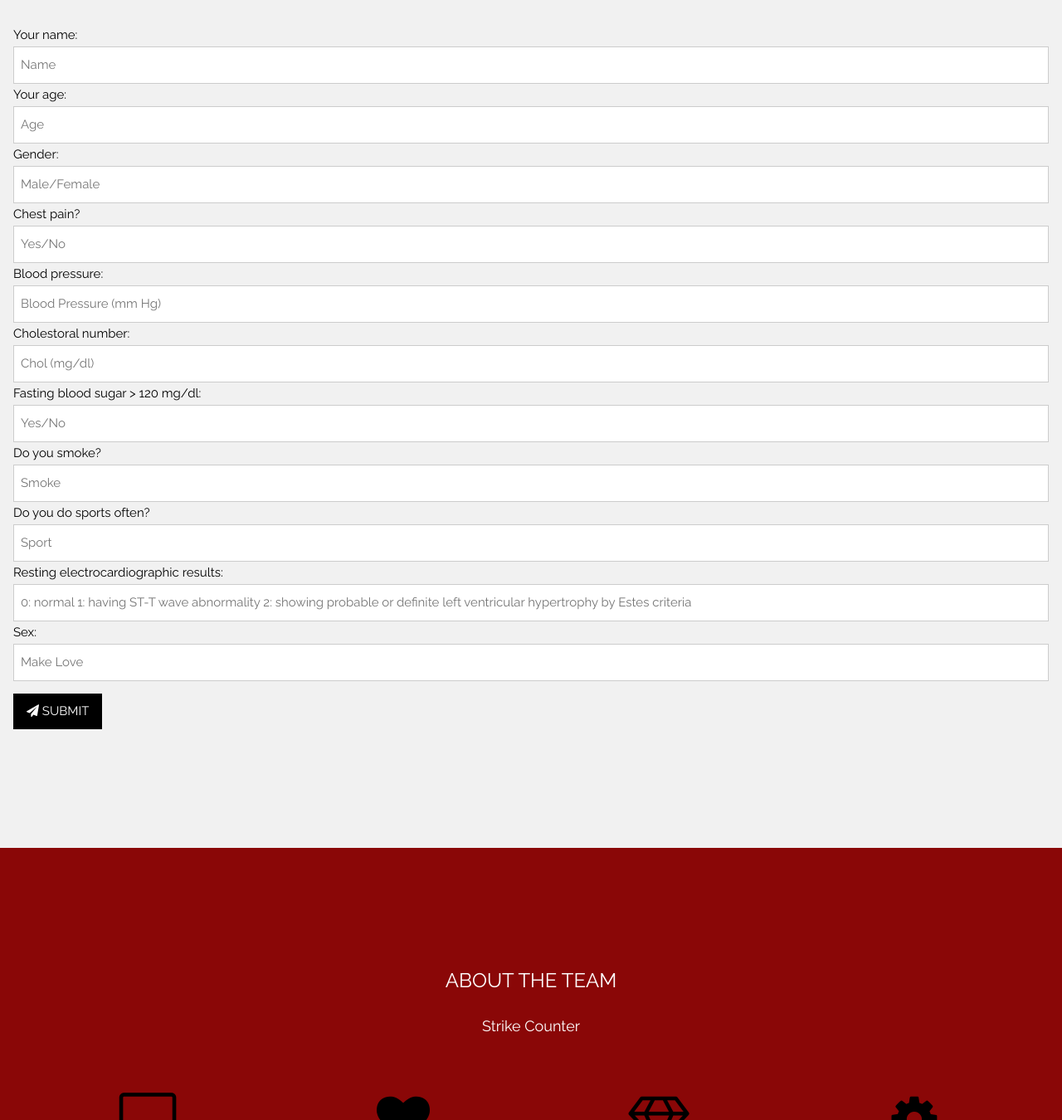
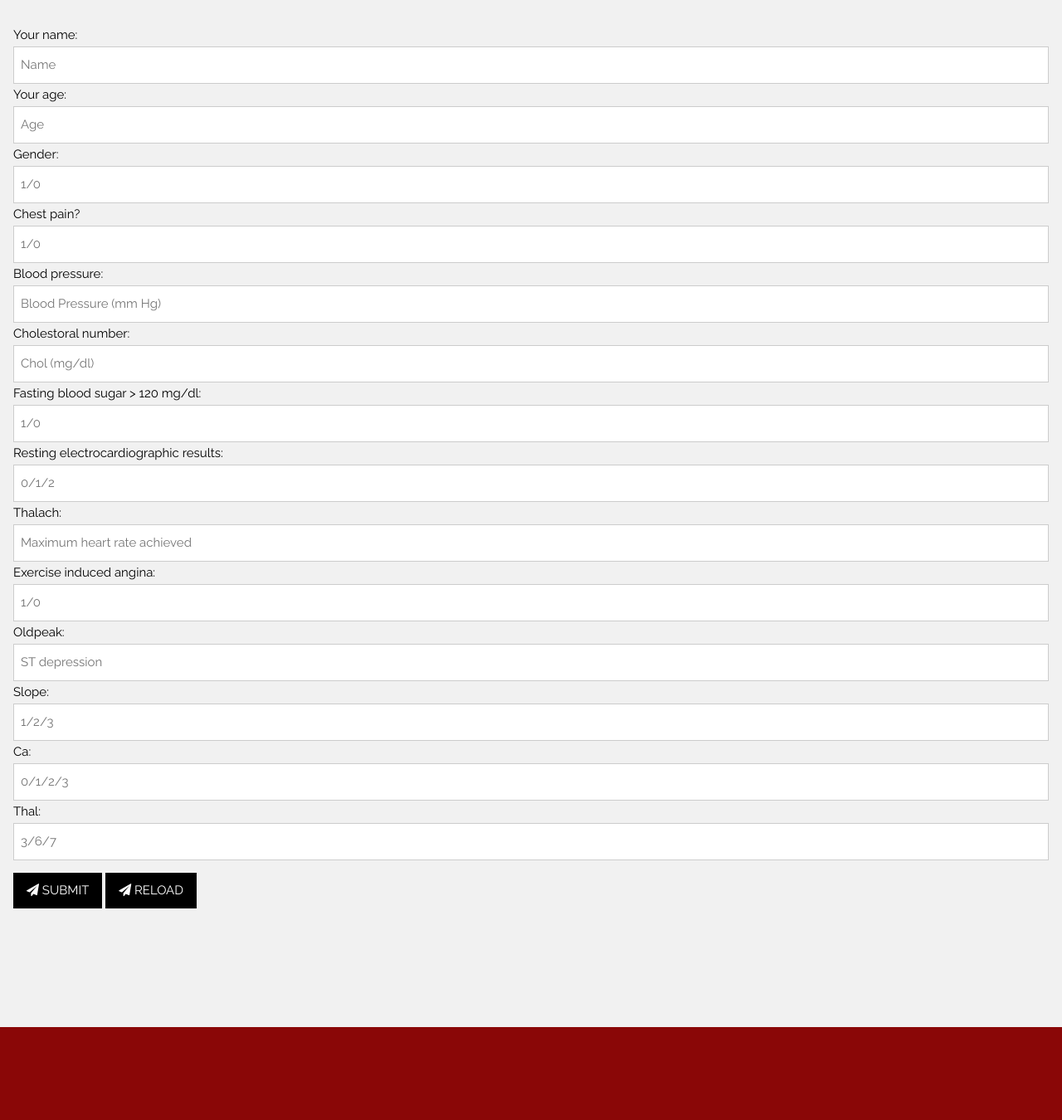
Before and after one commit to ededrap/AI_HDD, a Django app: page / in a window 1280 px wide. Shown: the part 1078-2428 px from the top of the page at 83% size. Run offline with Django 3.2, Linux system fonts and the light colour scheme; some libraries are stand-ins or nearby versions.

Commit message:
finishing

```diff
--- a/webstuff/forms.py
+++ b/webstuff/forms.py
@@ -11,10 +11,10 @@ class HeartForm(forms.Form):
     attrs.update({'placeholder' : 'Age'})
     age = forms.CharField(label='Your age', widget=forms.TextInput(attrs=attrs))
 
-    attrs.update({'placeholder' : 'Male/Female'})
-    sex = forms.CharField(label = 'Gender' , widget=forms.TextInput(attrs=attrs))
+    attrs.update({'placeholder' : '1/0'})
+    gender = forms.CharField(label = 'Gender' , widget=forms.TextInput(attrs=attrs))
 
-    attrs.update({'placeholder' : 'Yes/No'})
+    attrs.update({'placeholder' : '1/0'})
     chestpain = forms.CharField(label = 'Chest pain?' , widget=forms.TextInput(attrs=attrs))
 
     attrs.update({'placeholder' : 'Blood Pressure (mm Hg)'})
@@ -23,26 +23,37 @@ class HeartForm(forms.Form):
     attrs.update({'placeholder' : 'Chol (mg/dl)'})
     chol = forms.CharField(label = 'Cholestoral number' , widget=forms.TextInput(attrs=attrs))
 
-    attrs.update({'placeholder' : 'Yes/No'})
+    attrs.update({'placeholder' : '1/0'})
     fbs = forms.CharField(label = 'Fasting blood sugar > 120 mg/dl' , widget=forms.TextInput(attrs=attrs))
 
-    attrs.update({'placeholder' : 'Smoke'})
-    attribute4 = forms.CharField(label='Do you smoke?', widget=forms.TextInput(attrs=attrs))
+    attrs.update({'placeholder' : '0/1/2'})
+    restecg = forms.CharField(label = 'Resting electrocardiographic results' , widget=forms.TextInput(attrs=attrs))
 
-    attrs.update({'placeholder' : 'Sport'})
-    attribute5 = forms.CharField(label='Do you do sports often?', widget=forms.TextInput(attrs=attrs))
+    attrs.update({'placeholder' : 'Maximum heart rate achieved'})
+    thalach = forms.CharField(label = 'Thalach' , widget=forms.TextInput(attrs=attrs))
+
+    attrs.update({'placeholder' : '1/0'})
+    exang = forms.CharField(label = 'Exercise induced angina' , widget=forms.TextInput(attrs=attrs))
+
+    attrs.update({'placeholder' : 'ST depression'})
+    oldpeak = forms.CharField(label = 'Oldpeak' , widget=forms.TextInput(attrs=attrs))
+
+    attrs.update({'placeholder' : '1/2/3'})
+    slope = forms.CharField(label = 'Slope' , widget=forms.TextInput(attrs=attrs))
+
+    attrs.update({'placeholder' : '0/1/2/3'})
+    ca = forms.CharField(label='Ca', widget=forms.TextInput(attrs=attrs))
+
+    attrs.update({'placeholder' : '3/6/7'})
+    thal = forms.CharField(label='Thal', widget=forms.TextInput(attrs=attrs))
 
 
 
 
-    attrs.update({'placeholder' : '0: normal 1: having ST-T wave abnormality 2: showing probable or definite left ventricular hypertrophy by Estes criteria'})
-    restecg = forms.CharField(label = 'Resting electrocardiographic results' , widget=forms.TextInput(attrs=attrs))
-    attrs.update({'placeholder' : 'Make Love'})
-    attribute6 = forms.CharField(label = 'Sex' , widget=forms.TextInput(attrs=attrs))
-    attrs.update({'placeholder' : 'Make Love'})
-    attribute6 = forms.CharField(label = 'Sex' , widget=forms.TextInput(attrs=attrs))
-    attrs.update({'placeholder' : 'Make Love'})
-    attribute6 = forms.CharField(label = 'Sex' , widget=forms.TextInput(attrs=attrs))
-    attrs.update({'placeholder' : 'Make Love'})
-    attribute6 = forms.CharField(label = 'Sex' , widget=forms.TextInput(attrs=attrs))
+
+
+
+
+
+
     # attribute6 = forms.ChoiceField(label = 'Sex', choices=("Male", "Female"), widget=forms.SelectMultiple(attrs=attrs))
--- a/webstuff/hdd-ml-formula.py
+++ b/webstuff/hddmlformula.py
@@ -1,15 +1,22 @@
 from pandas import DataFrame
 from webstuff.preprocessor import preprocessor
+import os.path
+
+
+
 
 import csv
 import numpy as np
 
+BASE = os.path.dirname(os.path.abspath(__file__))
 column_headers = ['age', 'sex', 'cp', 'trestbps', 'chol', 'fbs', 'restecg', 'thalach',
                   'exang', 'oldpeak', 'slope', 'ca', 'thal', 'class']
 
 
+
+
 def loadCsv(filename):
-    lines = csv.reader(open(filename, "r"))
+    lines = csv.reader(open(os.path.join(BASE, filename), "r"))
     dataset = list(lines)
     for i in range(len(dataset)):
         dataset[i] = preprocessor(dataset[i])
@@ -88,12 +95,15 @@ def test(data, tree):
     predicted = DataFrame(columns=["predicted"])
     for i in range(len(data)):
         predicted.loc[i, "predicted"] = predict(queries[i], tree, 1)
-        print(predicted.loc[i, "predicted"])
-
-    print('The prediction accuracy is: ', (np.sum(predicted["predicted"] == data["class"]) / len(data)) * 100, '%')
+        #print(queries[i])
+        #print(predicted.loc[i, "predicted"])
+    accuracy =  (np.sum(predicted["predicted"] == data["class"]) / len(data)) * 100
+    print('The prediction accuracy is: ', accuracy, '%')
+    return accuracy
 
 
 def gather_data(dataset):
+
     filename = './data/cleveland_data.csv'
     dataset += loadCsv(filename)
     filename = './data/hungarian_data.csv'
@@ -105,17 +115,27 @@ def gather_data(dataset):
     return dataset
 
 
-def main():
+def main(inputan):
     dataset = gather_data(dataset=[])
     dataset = DataFrame.from_records(dataset, columns=column_headers)
     training_data, testing_data = train_test_split(dataset, 0.95)
     tree = ID3(training_data, dataset, dataset.columns[:-1])
     # pprint(tree)
-    test(testing_data, tree)
+    accuracy = test(testing_data, tree)
 
-    # prompt = [input().split(",")]
-    # print(prompt)
-    # test(DataFrame.from_records(prompt, columns=column_headers), tree)
+    #prompt = input().split(",")
+    #print(prompt)
+    #print(preprocessor(prompt))
+
+    prompt = [preprocessor(inputan.split(","))]
+
+    data = (DataFrame.from_records(prompt, columns=column_headers[:-1])).iloc[:, :].to_dict(orient="records")
+
+    prediction  = predict(data[0], tree, 1)
+
+    result = [accuracy, prediction]
+    #test(DataFrame.from_records(prompt, columns=column_headers), tree)
+    return result
 
 
 if __name__ == "__main__":
--- a/webstuff/templates/index.html
+++ b/webstuff/templates/index.html
@@ -70,6 +70,7 @@ $(document).ready(function(){
     <span class="w3-xxlarge w3-hide-large w3-hide-medium">Start something that matters</span><br>
     <span class="w3-large">Stop wasting valuable time with projects that just isn't you.</span>
     <p><a href="#form" class="w3-button w3-white w3-padding-large w3-large w3-margin-top w3-opacity w3-hover-opacity-off">Let's Go</a></p>
+    <p><a href="#about" class="w3-button w3-white w3-padding-large w3-large w3-margin-top w3-opacity w3-hover-opacity-off">About the Team</a></p>
   </div>
 </header>
 
@@ -83,7 +84,6 @@ $(document).ready(function(){
   <p class="w3-center w3-large">Please input your message:</p>
   <div style="margin-top:48px">
     <br>
-
     <form action="/" method="post" id="sebuah-form">
       <!-- <p><input class="w3-input w3-border" type="text" placeholder="Name" required name="Name"></p>
       <p><input class="w3-input w3-border" type="text" placeholder="Email" required name="Email"></p>
@@ -102,10 +102,18 @@ $(document).ready(function(){
         <button class="w3-button w3-black" type="submit">
           <i class="fa fa-paper-plane"></i> SUBMIT
         </button>
+        <a class="w3-button w3-black" href="/">
+          <i class="fa fa-paper-plane"></i> RELOAD
+        </a>
       </p>
-      <p id="result">
 
-      </p>
+    </form>
+
+
+
+      <h1 id="result">
+
+      </h1>
 
   </div>
 </div>
@@ -160,8 +168,13 @@ $(document).ready(
     	method: "POST",
     	data: formData,
     	success: function(response){
-    		document.getElementById("result").innerHTML = "Hehe";
-    		console.log(response['result'] + ' ' +response['accuracy'])
+        result = ''
+        if(response['result'] == '1') {
+          result = 'Anda berpotensi terkena penyakit jantung'
+        } else {
+          result = 'Anda tidak berpotensi terkena penyakit jantung'
+        }
+    		document.getElementById("result").innerHTML = result + ' akurasi data adalah ' + response['accuracy'];
     	}
     });
   });
--- a/webstuff/views.py
+++ b/webstuff/views.py
@@ -1,6 +1,7 @@
 from django.http import HttpResponseRedirect, HttpResponse, JsonResponse
 from django.shortcuts import render
 from django.views.decorators.csrf import csrf_exempt
+from webstuff.hddmlformula import main
 import time
 
 from .forms import HeartForm
@@ -11,7 +12,24 @@ def index(request):
 
 @csrf_exempt
 def calculate(request):
-	print(request.POST['attribute1'])
-	data = request
-	time.sleep(2)
-	return JsonResponse({'result' : '1', 'accuracy': '100%'})
+	data = request.POST['age'] + "," + request.POST['gender'] + "," + request.POST['chestpain'] + "," + request.POST['bloodpressure'] + "," + request.POST['chol'] + "," + request.POST['fbs'] + "," + request.POST['restecg'] + "," + request.POST['thalach'] + "," + request.POST['exang'] + "," + request.POST['oldpeak'] + "," + request.POST['slope'] + "," + request.POST['ca'] + "," + request.POST['thal']
+	print(data)
+	name = request.POST['name']
+	age = float(request.POST['age'])
+	gender = float(request.POST['gender'] )
+	chestpain  = float(request.POST['chestpain'])
+	bloodpressure = float(request.POST['bloodpressure'] )
+	chol = float(request.POST['chol'] )
+	fbs = float(request.POST['fbs'] )
+	restecg =  float(request.POST['restecg'] )
+	thalach = float(request.POST['thalach'] )
+	exang =  float(request.POST['exang'] )
+	oldpeak  = float(request.POST['oldpeak'] )
+	slope = float(request.POST['slope'])
+	ca = float(request.POST['ca'])
+	thal  =  float(request.POST['thal'])
+
+	result = main(data)
+
+
+	return JsonResponse({'result' : result[1], 'accuracy': result[0]})
```
Also changed, not shown: webstuff/preprocessor.py (+4 -3 lines), db.sqlite3 (added).
